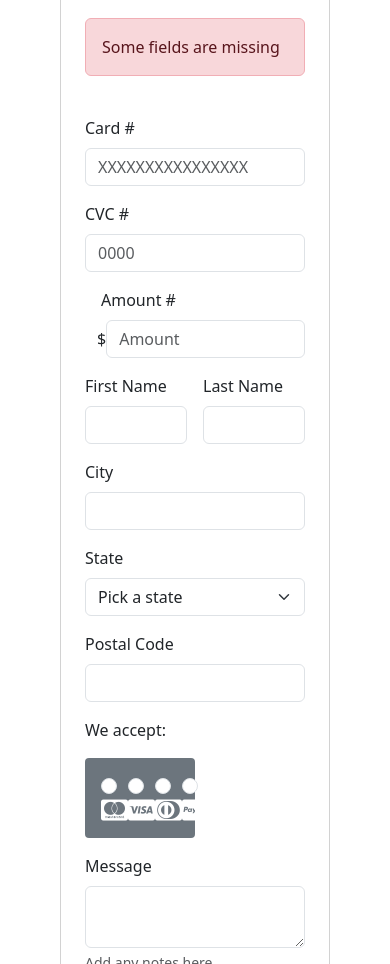
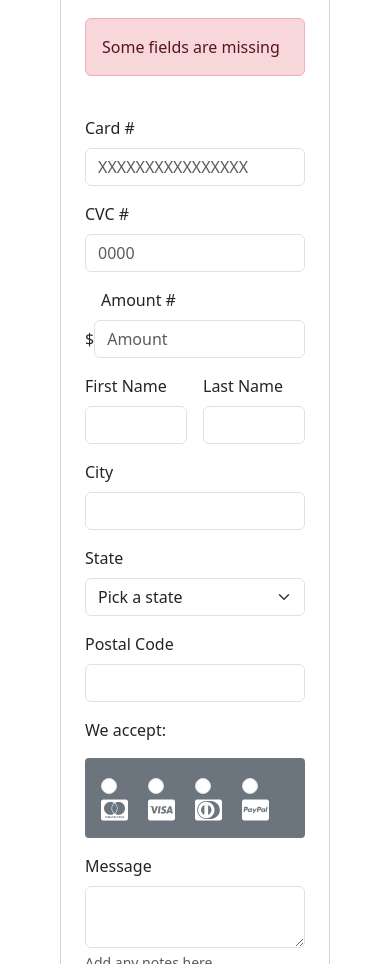
Before and after one commit to 4GeeksAcademy/FS-PT-101-Alba-form-HTML5, a plain HTML site: page index.html in a window 390 px wide. Shown: the part 136-1100 px from the top of the page. Drawn offline with nearby package versions, Linux system fonts and the light colour scheme.

Commit message:
arreglo feedback

```diff
--- a/index.html
+++ b/index.html
@@ -31,7 +31,7 @@
                 <div class="col-md-3">
                     <label for="inputAmount" class="form-label ps-3">Amount #</label>
                     <div class="d-flex">
-                        <span class="input-group-text border-0 pe-0 bg-transparent">$</span>
+                        <span class="input-group-text border-0 ps-0 pe-0 bg-transparent">$</span>
                         <input type="text" class="form-control" id="inputAmount" placeholder="Amount">
                     </div>
                 </div>
@@ -61,10 +61,9 @@
                 </div>
                 <div class="col-sm-12 col-md-6"> <!--radios-->
                   <div class="pb-3">We accept:</div>
-
-                    <div class="tarjetas-radio bg-secondary rounded-1 p-3 d-flex justify-content-between w-50">
+                  <div class="col-sm-12 col-md-6">
+                    <div class="tarjetas-radio bg-secondary rounded-1 p-3 d-flex justify-content-between">
                       <div>
-
                         <input class="form-check-input" type="radio" name="flexRadioDefault" id="flexRadioDefault1">
                         <label class="form-check-label" for="flexRadioDefault1">
                               <i class="fa-brands fa-cc-mastercard fa-xl" style="color: #ffffff;"></i>
@@ -91,7 +90,9 @@
                       </div>
 
 
-                </div></div>
+                </div>
+              </div>
+              </div>
 
                 <div class="col-sm-12 col-md-6">
                     <label for="inputMessage" class="form-label">Message</label>
@@ -103,7 +104,6 @@
 
             <!--Form-->
 
-
             <div class="card-footer">
                 <div class="d-grid gap-2 d-md-flex justify-content-md-end">
                     <button class="btn btn-secondary me-md-2" type="button">Cancel</button>
@@ -112,31 +112,11 @@
 
             </div>
 
-
         </div>
-
-
-
-
-
 
     </div>
 
-
     </div>
-
-
-
-
-
-
-
-
-
-
-
-
-
 
 
     <script src="https://cdn.jsdelivr.net/npm/bootstrap@5.3.3/dist/js/bootstrap.bundle.min.js" integrity="sha384-YvpcrYf0tY3lHB60NNkmXc5s9fDVZLESaAA55NDzOxhy9GkcIdslK1eN7N6jIeHz" crossorigin="anonymous"></script>
```
